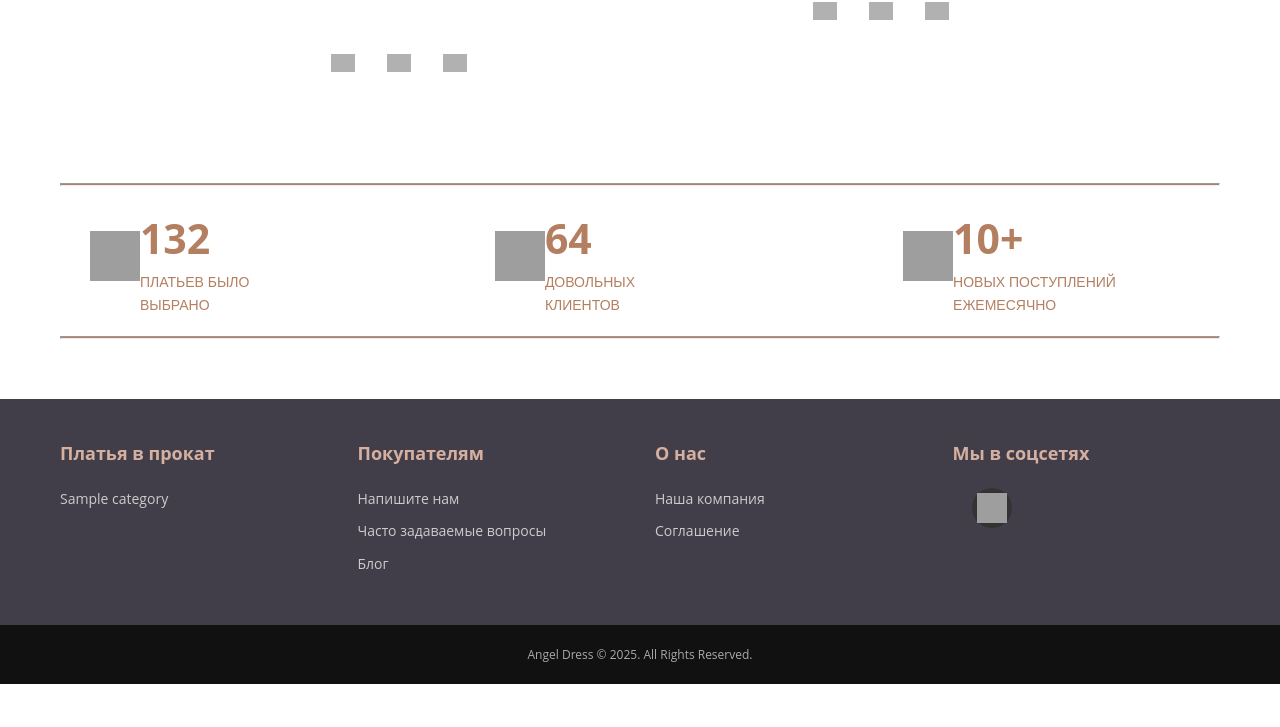
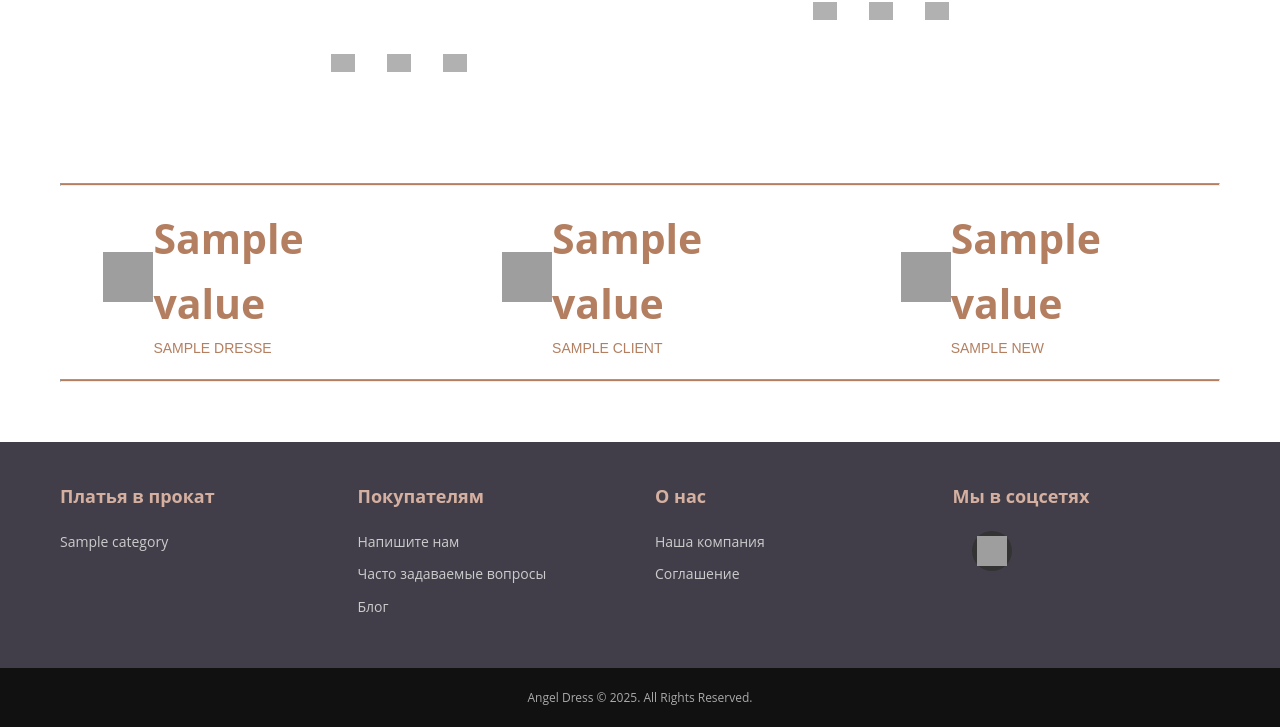
Before and after one commit to Xumpocmb/AngelDress, a Django app: template templates/app_home/about.html in a window 1280 px wide. Shown: the part 2392-3119 px from the top of the page. Before the commit the page ends 3076 px from the top, so only its background shows below. Run offline with Django 5.2, Linux system fonts and the light colour scheme; the template is opened without the code that fills it: most values are stand-ins (such as "Sample title", 1, 10 or a date in 2020); parts of the project's set-up code (start-up, migrations or seed data) failed here and were passed over; grey boxes are pictures that could not be loaded.

Commit message:
counters

```diff
--- a/_angeldress/settings.py
+++ b/_angeldress/settings.py
@@ -70,6 +70,7 @@ TEMPLATES = [
                 "app_home.context_processors.contact_info",
                 "app_home.context_processors.get_wishlist_count",
                 "app_home.context_processors.get_main_page_categories",
+                "app_home.context_processors.counters",
             ],
         },
     },
--- a/templates/app_home/about.html
+++ b/templates/app_home/about.html
@@ -168,8 +168,8 @@
         <div class="counter_item">
             <img src="{% static 'img/dress_icon.png' %}" alt="Dress Icon" class="counter_icon">
             <div class="counter_stats">
-                    <span class="counter_number">132</span>
-                    <p class="counter_label">Платьев было выбрано</p>
+                <span class="counter_number">{{ counters.dresses.value }}</span>
+                <p class="counter_label">{{ counters.dresses.label }}</p>
             </div>
         </div>
 
@@ -177,8 +177,8 @@
         <div class="counter_item">
             <img src="{% static 'img/double_heart_icon.png' %}" alt="Heart Icon" class="counter_icon">
             <div class="counter_stats">
-                    <span class="counter_number">64</span>
-                    <p class="counter_label">Довольных клиентов</p>
+                <span class="counter_number">{{ counters.clients.value }}</span>
+                <p class="counter_label">{{ counters.clients.label }}</p>
             </div>
         </div>
 
@@ -186,8 +186,8 @@
         <div class="counter_item">
             <img src="{% static 'img/gift_icon.png' %}" alt="Gift Icon" class="counter_icon">
             <div class="counter_stats">
-                    <span class="counter_number">10+</span>
-                    <p class="counter_label">Новых поступлений ежемесячно</p>
+                <span class="counter_number">{{ counters.new_items.value }}</span>
+                <p class="counter_label">{{ counters.new_items.label }}</p>
             </div>
         </div>
     </div>
--- a/templates/includes/header.html
+++ b/templates/includes/header.html
@@ -60,7 +60,7 @@
                     <a href="{% url 'app_catalog:accessory_catalog' %}">Аксессуары</a>
                 </li>
                 <li>
-                    <a href="{% url 'app_blog:blog' %}">Блог</a>
+                    <a href="{% url 'app_blog:blog' %}">Новости</a>
                 </li>
                 <li>
                     <a href="{% url 'app_home:about' %}">О нас</a>
```
Also changed, not shown: app_home/admin.py (+7 -1 lines), app_home/context_processors.py (+11 -1 lines), app_home/models.py (+14 -0 lines), templates/app_home/index.html (+9 -7 lines). Lines whose indentation alone changed are shown as unchanged.
